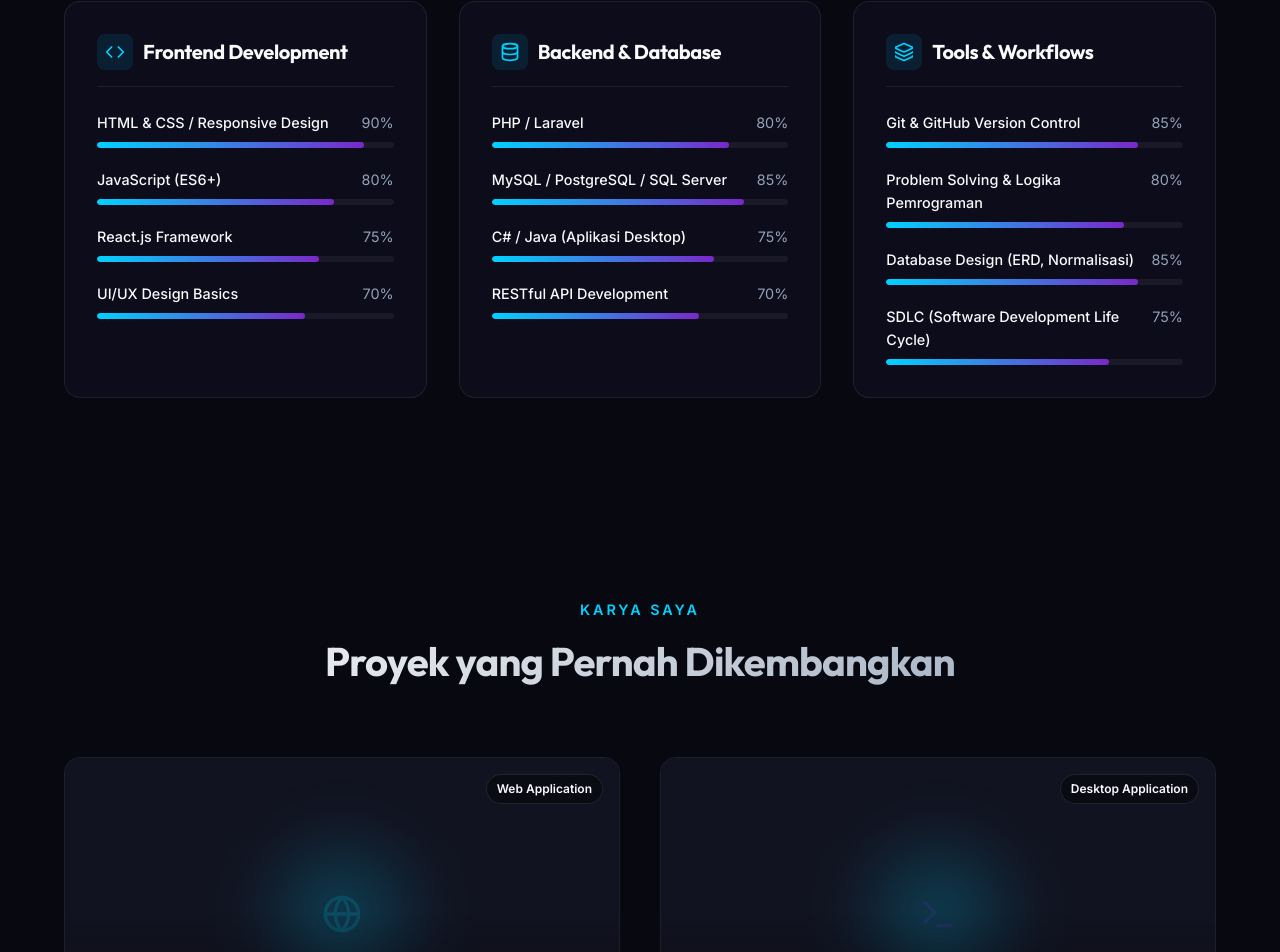
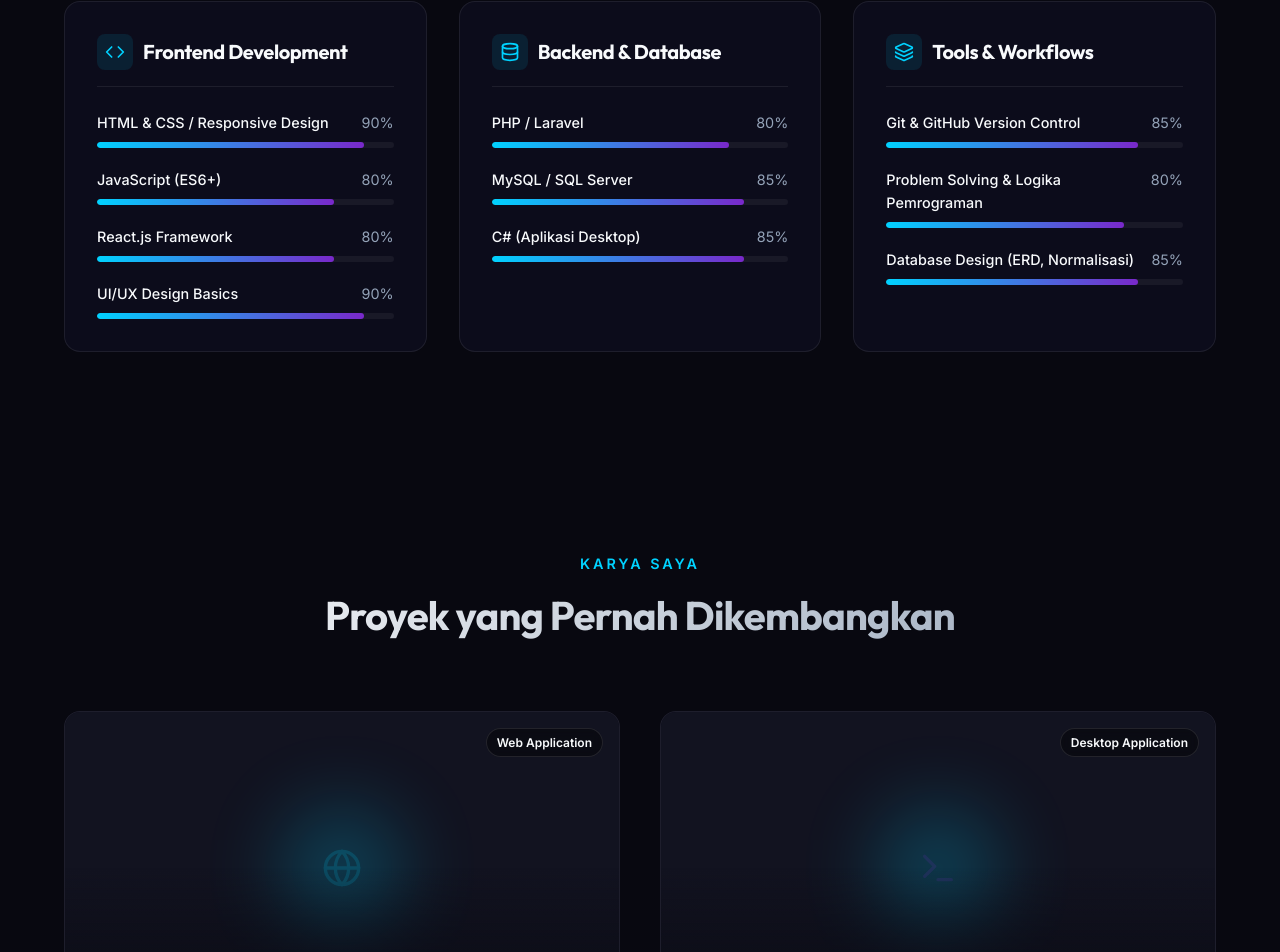
Before and after one commit to adayy-iklil/porto, a React (Vite) app: page / in a window 1280 px wide. Shown: the part 1955-2907 px from the top of the page. Built offline with nearby package versions, Linux system fonts and the light colour scheme.

Commit message:
feat: add Skills component to display technical proficiencies and categories

```diff
--- a/src/components/Skills.jsx
+++ b/src/components/Skills.jsx
@@ -9,8 +9,8 @@ export default function Skills() {
       skills: [
         { name: 'HTML & CSS / Responsive Design', level: 90 },
         { name: 'JavaScript (ES6+)', level: 80 },
-        { name: 'React.js Framework', level: 75 },
-        { name: 'UI/UX Design Basics', level: 70 },
+        { name: 'React.js Framework', level: 80 },
+        { name: 'UI/UX Design Basics', level: 90 },
       ]
     },
     {
@@ -18,9 +18,8 @@ export default function Skills() {
       icon: <Database size={20} />,
       skills: [
         { name: 'PHP / Laravel', level: 80 },
-        { name: 'MySQL / PostgreSQL / SQL Server', level: 85 },
-        { name: 'C# / Java (Aplikasi Desktop)', level: 75 },
-        { name: 'RESTful API Development', level: 70 },
+        { name: 'MySQL / SQL Server', level: 85 },
+        { name: 'C# (Aplikasi Desktop)', level: 85 },
       ]
     },
     {
@@ -30,7 +29,6 @@ export default function Skills() {
         { name: 'Git & GitHub Version Control', level: 85 },
         { name: 'Problem Solving & Logika Pemrograman', level: 80 },
         { name: 'Database Design (ERD, Normalisasi)', level: 85 },
-        { name: 'SDLC (Software Development Life Cycle)', level: 75 },
       ]
     }
   ];
```
